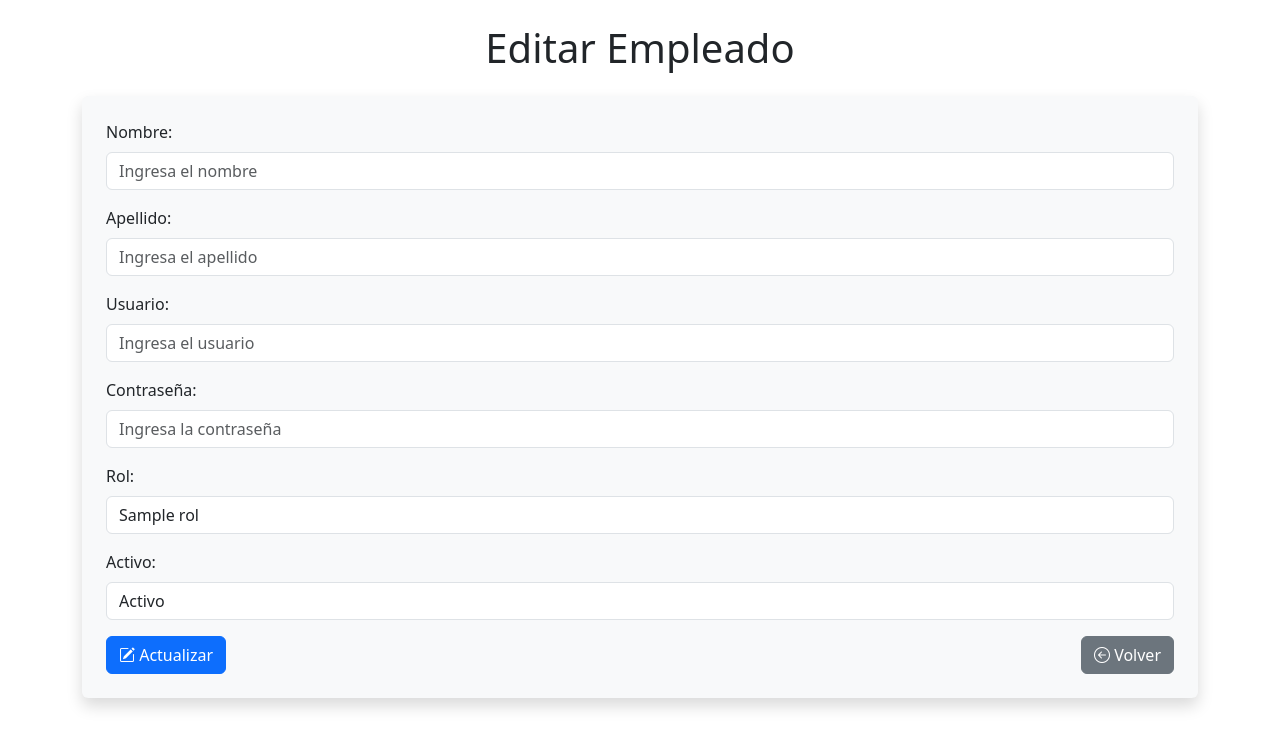
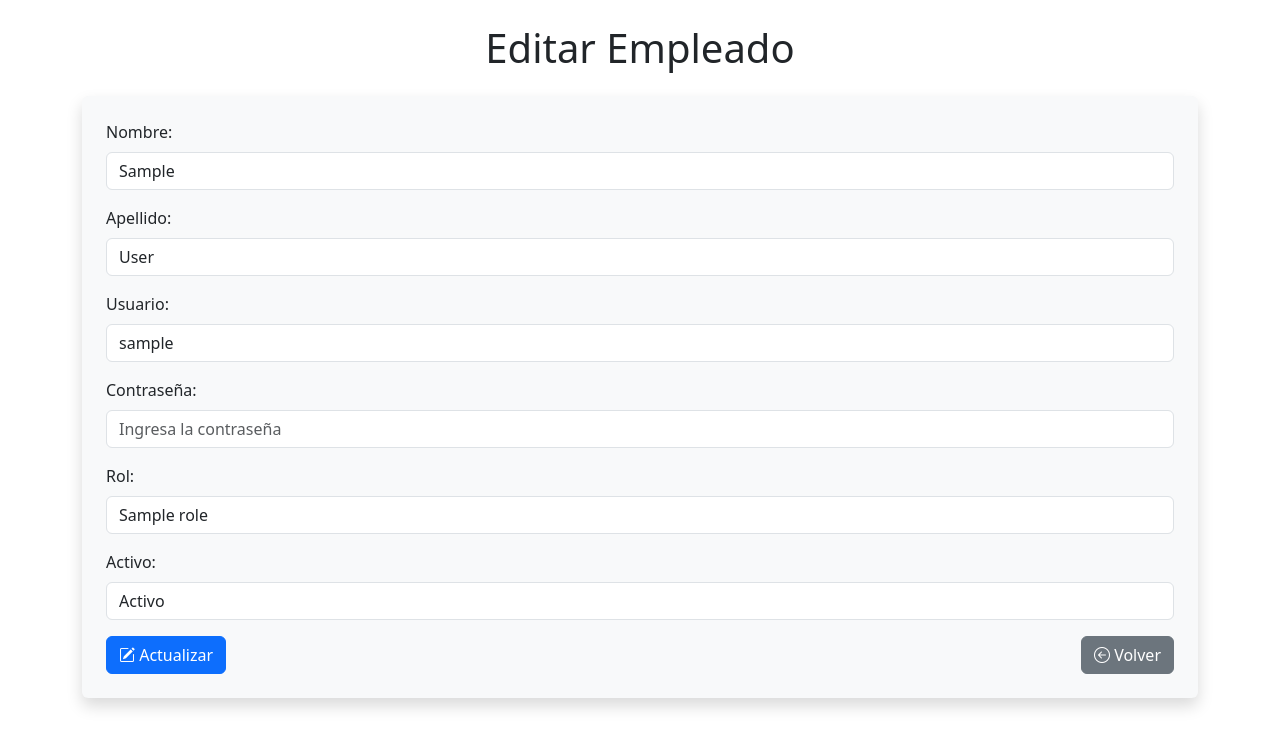
Before and after one commit to ph22012/PFINAL_TPI, a Django app: page /administracion/employees/edit/1/ in a window 1280 px wide. Shown: the top 748 px of the page. Run offline with Django 5.2, Linux system fonts and the light colour scheme; tables that the repository leaves empty hold one stand-in row (values such as "Sample post"); some libraries are stand-ins or nearby versions.

Commit message:
Fixed: employees

```diff
--- a/modulo_administracion/models.py
+++ b/modulo_administracion/models.py
@@ -30,11 +30,11 @@ class RewardPoints(models.Model):
     points_count = models.IntegerField()
 
 class Role(models.Model):
-    id = models.AutoField(primary_key=True, auto_created=True)
+    id = models.AutoField(primary_key=True)
     name = models.CharField(max_length=256)
 
     class Meta:
-        db_table = "rol"
+        db_table = 'role'
         managed = False
 
     def __str__(self):
--- a/modulo_administracion/templates/employees/edit_employee.html
+++ b/modulo_administracion/templates/employees/edit_employee.html
@@ -13,29 +13,29 @@
 <body>
     <div class="container py-4">
         <h1 class="text-center mb-4">Editar Empleado</h1>
-        <form method="POST" action="{% url 'edit_employee' Employee.id_employee %}" class="shadow p-4 rounded bg-light">
+        <form method="POST" action="{% url 'edit_employee' employee.id_employee %}" class="shadow p-4 rounded bg-light">
             {% csrf_token %}
             <div class="mb-3">
                 <label for="firstname" class="form-label">Nombre:</label>
-                <input type="text" name="firstname" id="firstname" value="{{ employee.firstname }}" class="form-control" placeholder="Ingresa el nombre" required>
+                <input type="text" name="firstname" id="firstname" value="{{ employee.firstName }}" class="form-control" placeholder="Ingresa el nombre" required>
             </div>
             <div class="mb-3">
                 <label for="lastname" class="form-label">Apellido:</label>
-                <input type="text" name="lastname" id="lastname" value="{{ employee.lastname }}" class="form-control" placeholder="Ingresa el apellido" required>
+                <input type="text" name="lastname" id="lastname" value="{{ employee.lastName }}" class="form-control" placeholder="Ingresa el apellido" required>
             </div>
             <div class="mb-3">
                 <label for="username" class="form-label">Usuario:</label>
-                <input type="text" name="username" id="username" value="{{ employee.username }}" class="form-control" placeholder="Ingresa el usuario" required>
+                <input type="text" name="username" id="username" value="{{ employee.user.username }}" class="form-control" placeholder="Ingresa el usuario" required>
             </div>
             <div class="mb-3">
                 <label for="password" class="form-label">Contraseña:</label>
-                <input type="password" name="password" id="password" value="{{ employee.password }}" class="form-control" placeholder="Ingresa la contraseña" required>
+                <input type="password" name="password" id="password" class="form-control" placeholder="Ingresa la contraseña" required>
             </div>
             <div class="mb-3">
                 <label for="id_role" class="form-label">Rol:</label>
                 <select name="id_role" id="id_role" class="form-control">
                     {% for role in roles %}
-                        <option value="{{ role.id }}" {% if role.id == employee.id_role %}selected{% endif %}>
+                        <option value="{{ role.id }}" {% if role.id == employee.id_rol %}selected{% endif %}>
                             {{ role.name }}
                         </option>
                     {% endfor %}
@@ -71,7 +71,7 @@
             const id_role = document.getElementById('id_role').value;
             const isActive = document.getElementById('isActive').value;
 
-            fetch('{% url "edit_employee" id=employee.id %}', {
+            fetch('{% url "edit_employee" id=employee.id_employee %}', {
                 method: 'POST',
                 headers: {
                     'Content-Type': 'application/json',
--- a/modulo_administracion/views.py
+++ b/modulo_administracion/views.py
@@ -330,8 +330,8 @@ def edit_employee(request, id): #edita un empleado existente
 
 #@login_required
 def delete_employee(request, id): #borra un empleado existente
-    employee = get_object_or_404(Employee, id = id)
-    employee.delete()
+    employee = get_object_or_404(Employee, id_employee = id)
+    employee.user.delete()
     messages.success(request, "Empleado eliminado correctamente.")
     return redirect('employees')
 
```
Also changed, not shown: gestion_pedidos/migrations/0001_initial.py, gestion_pedidos/migrations/0002_initial.py, moduloDespacho/migrations/0001_initial.py, moduloDespacho/migrations/0002_initial.py, modulo_administracion/migrations/0001_initial.py, modulo_administracion/migrations/0002_alter_role_options.py (deleted), modulo_catalogo/migrations/0001_initial.py.
